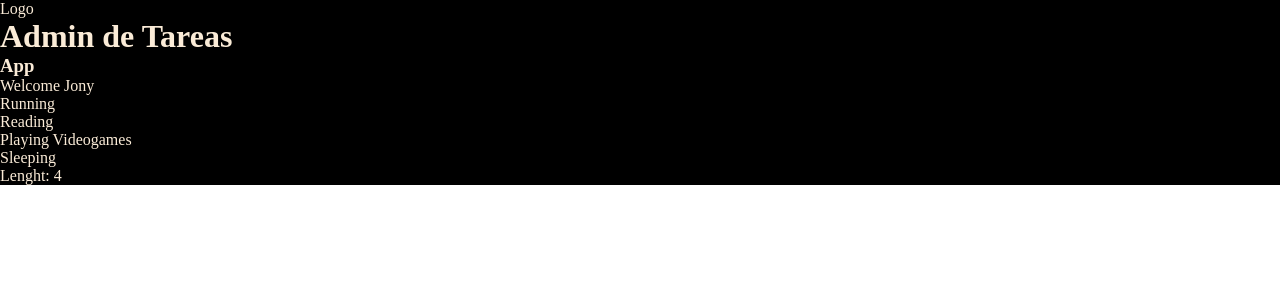
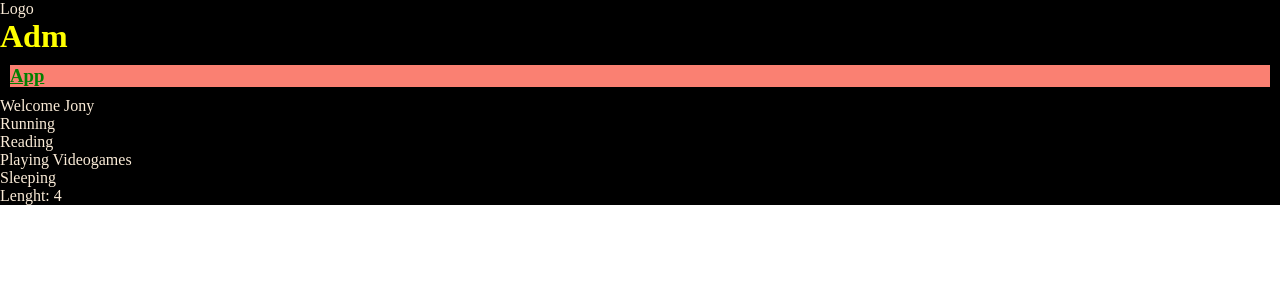
Before and after one commit to Jonas-Ramos/REACT-UDISTRI, a React app: page / in a window 1280 px wide. Shown: the top 300 px of the page. Built offline with nearby package versions, Linux system fonts and the light colour scheme; the HTML template or start-up script is replaced by a standard one.

Commit message:
React: Inline Styling

```diff
--- a/src/components/Title.jsx
+++ b/src/components/Title.jsx
@@ -1,17 +1,31 @@
 import PropTypes from "prop-types";
 
 const Title = ( { text, small }) => {
+  // Agregando el estilo al al objeto h3
+const subHeadingStyles = {
+  color : "green",
+  textDecoration: "underline",
+  margin: 10,
+}
+
+text.length > 4 ? subHeadingStyles.color = "green" : subHeadingStyles.backgroundColor = "salmon"
+
+
   return (
     <>
-        <h1>{text}</h1>
-        <h3>{small}</h3>
+        <h1 style={{color: "yellow", backgroundColor: "black"}}>{text}</h1>
+        <h3 style={subHeadingStyles}>{small}</h3>
     </>
   )
 }
 
+
+
+
+
 // Propiedades por defecto
 Title.defaultProps = {
-    text: "Admin de Tareas",
+    text: "Adm",
     small: "App",
 }
 
```
